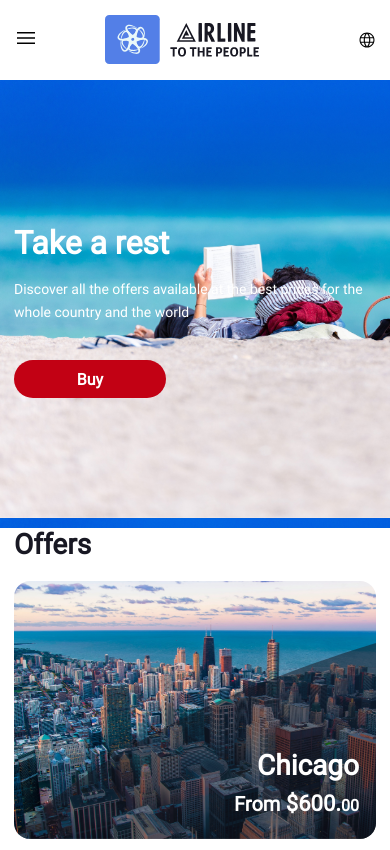
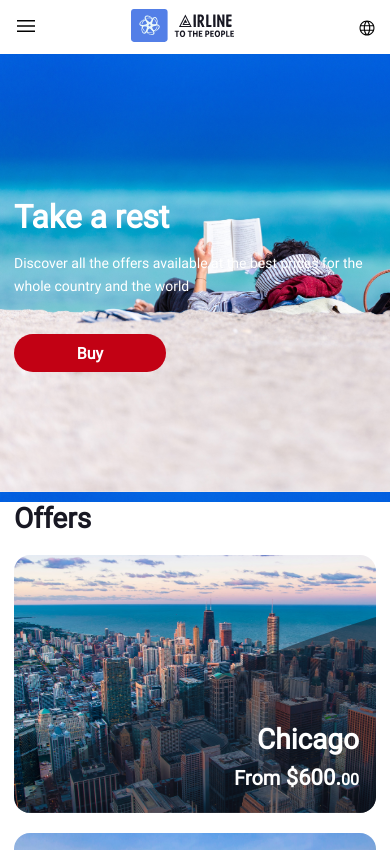
Before and after one commit to karlozjaramillo/prueba-ingreso-ux-2024, an Angular app: page / in a window 390 px wide. Shown: the top 850 px of the page. Built offline with nearby package versions, Linux system fonts and the light colour scheme.

Commit message:
Measurements are corrected and styles are optimized in the menu.component

```diff
--- a/src/app/menu/menu.component.scss
+++ b/src/app/menu/menu.component.scss
@@ -19,7 +19,10 @@ $text-color-black: #181823;
 
 .main-menu__logo {
     margin-right: 32px;
-    height: 49px;
+
+    img {
+        height: 49px;
+    }
 }
 
 .main-menu__navbar {
@@ -106,8 +109,21 @@ $text-color-black: #181823;
     }
 }
 
-@media (max-width:480px){
+@media (max-width:480px) {
     .main-menu__content {
         width: 100%;
     }
 }
+
+@media (max-width:414px) {
+    .main-menu__content {
+        padding: 9px 0 8px;
+    }
+
+    .main-menu__logo {
+        img {
+            width: 103px;
+            height: 33px;
+        }
+    }
+}
```
